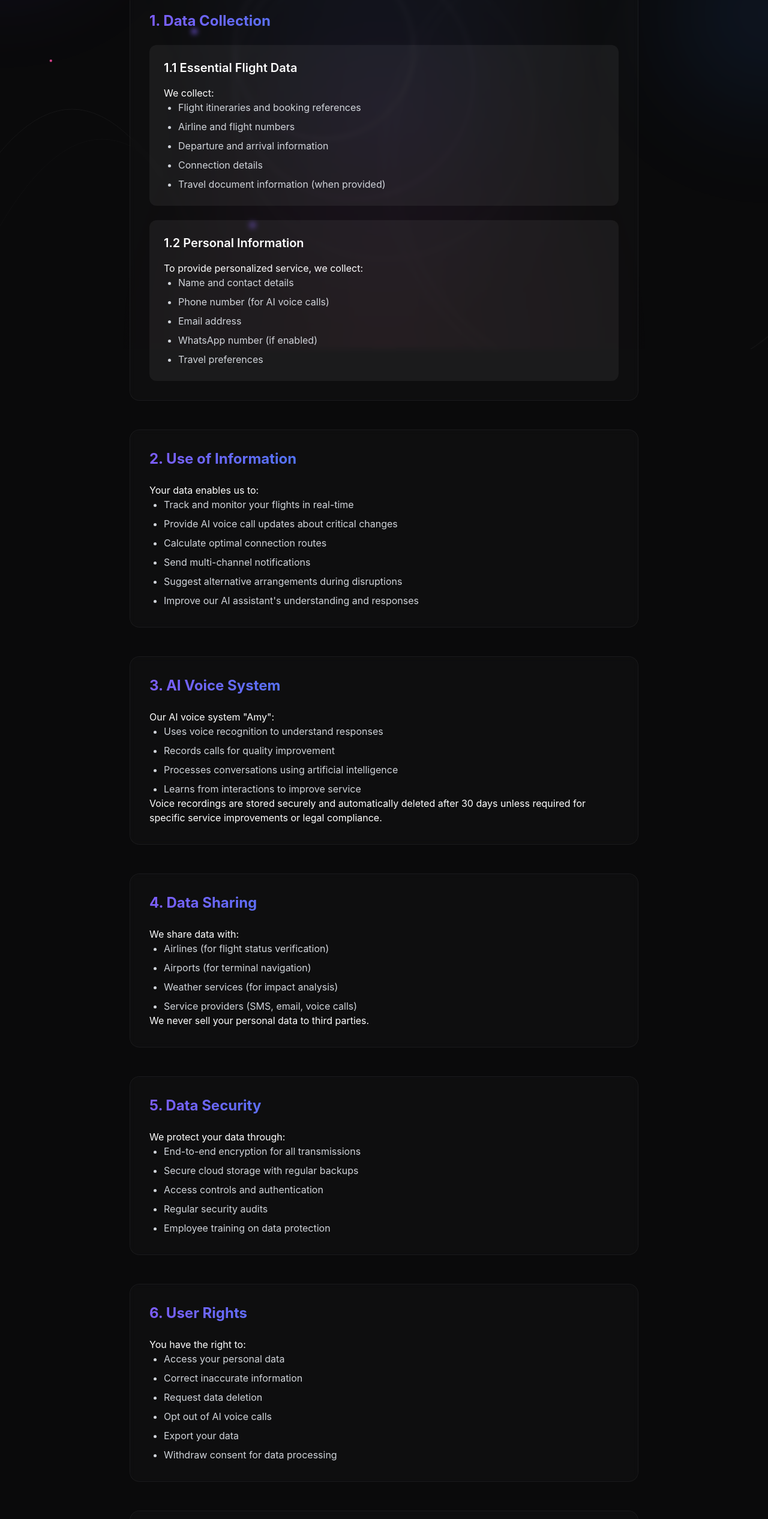
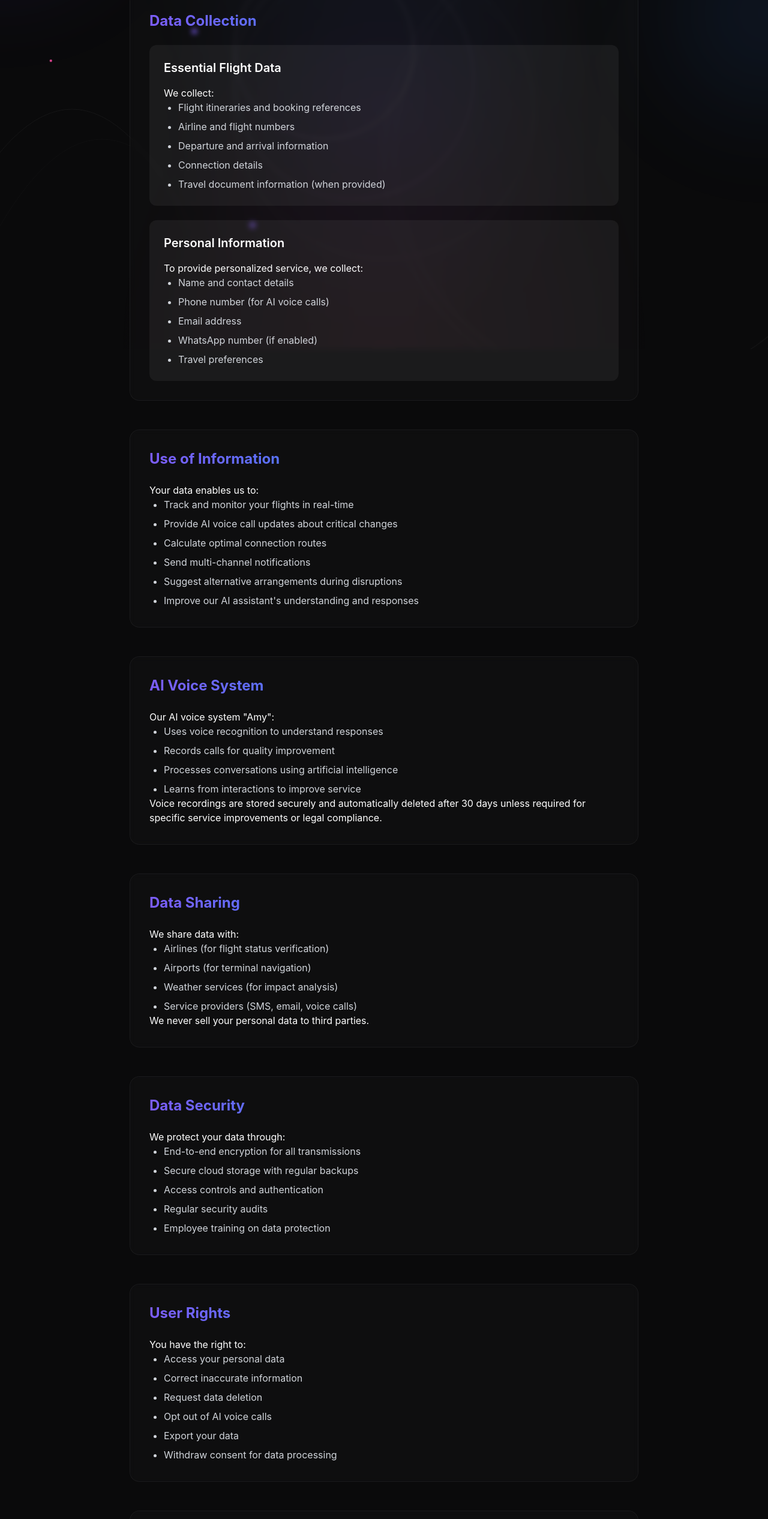
Before and after one commit to Feel-The-AGI/boardandgo-landing-page, a Next.js app: page /legal/privacy in a window 1280 px wide. Shown: the part 218-2750 px from the top of the page at 60% size. Built offline with nearby package versions, Linux system fonts and the light colour scheme.

Commit message:
privacy ui improvements

```diff
--- a/pages/legal/privacy.js
+++ b/pages/legal/privacy.js
@@ -27,10 +27,10 @@ export default function PrivacyPage() {
           <div className="space-y-12">
             <section>
               <div className="glass-effect rounded-2xl p-6 sm:p-8">
-                <h2 className="text-2xl font-bold mb-6 gradient-text">1. Data Collection</h2>
+                <h2 className="text-2xl font-bold mb-6 gradient-text">Data Collection</h2>
                 <div className="space-y-6">
                   <div className="bg-white/5 rounded-xl p-6">
-                    <h3 className="text-xl font-semibold mb-4">1.1 Essential Flight Data</h3>
+                    <h3 className="text-xl font-semibold mb-4">Essential Flight Data</h3>
                     <p>We collect:</p>
                     <ul className="list-disc pl-6 space-y-2 text-gray-300">
                       <li>Flight itineraries and booking references</li>
@@ -42,7 +42,7 @@ export default function PrivacyPage() {
                   </div>
 
                   <div className="bg-white/5 rounded-xl p-6">
-                    <h3 className="text-xl font-semibold mb-4">1.2 Personal Information</h3>
+                    <h3 className="text-xl font-semibold mb-4">Personal Information</h3>
                     <p>To provide personalized service, we collect:</p>
                     <ul className="list-disc pl-6 space-y-2 text-gray-300">
                       <li>Name and contact details</li>
@@ -58,7 +58,7 @@ export default function PrivacyPage() {
 
             <section>
               <div className="glass-effect rounded-2xl p-6 sm:p-8">
-                <h2 className="text-2xl font-bold mb-6 gradient-text">2. Use of Information</h2>
+                <h2 className="text-2xl font-bold mb-6 gradient-text">Use of Information</h2>
                 <p>Your data enables us to:</p>
                 <ul className="list-disc pl-6 space-y-2 text-gray-300">
                   <li>Track and monitor your flights in real-time</li>
@@ -73,7 +73,7 @@ export default function PrivacyPage() {
 
             <section>
               <div className="glass-effect rounded-2xl p-6 sm:p-8">
-                <h2 className="text-2xl font-bold mb-6 gradient-text">3. AI Voice System</h2>
+                <h2 className="text-2xl font-bold mb-6 gradient-text">AI Voice System</h2>
                 <p>Our AI voice system "Amy":</p>
                 <ul className="list-disc pl-6 space-y-2 text-gray-300">
                   <li>Uses voice recognition to understand responses</li>
@@ -90,7 +90,7 @@ export default function PrivacyPage() {
 
             <section>
               <div className="glass-effect rounded-2xl p-6 sm:p-8">
-                <h2 className="text-2xl font-bold mb-6 gradient-text">4. Data Sharing</h2>
+                <h2 className="text-2xl font-bold mb-6 gradient-text">Data Sharing</h2>
                 <p>We share data with:</p>
                 <ul className="list-disc pl-6 space-y-2 text-gray-300">
                   <li>Airlines (for flight status verification)</li>
@@ -106,7 +106,7 @@ export default function PrivacyPage() {
 
             <section>
               <div className="glass-effect rounded-2xl p-6 sm:p-8">
-                <h2 className="text-2xl font-bold mb-6 gradient-text">5. Data Security</h2>
+                <h2 className="text-2xl font-bold mb-6 gradient-text">Data Security</h2>
                 <p>We protect your data through:</p>
                 <ul className="list-disc pl-6 space-y-2 text-gray-300">
                   <li>End-to-end encryption for all transmissions</li>
@@ -120,7 +120,7 @@ export default function PrivacyPage() {
 
             <section>
               <div className="glass-effect rounded-2xl p-6 sm:p-8">
-                <h2 className="text-2xl font-bold mb-6 gradient-text">6. User Rights</h2>
+                <h2 className="text-2xl font-bold mb-6 gradient-text">User Rights</h2>
                 <p>You have the right to:</p>
                 <ul className="list-disc pl-6 space-y-2 text-gray-300">
                   <li>Access your personal data</li>
@@ -135,7 +135,7 @@ export default function PrivacyPage() {
 
             <section>
               <div className="glass-effect rounded-2xl p-6 sm:p-8">
-                <h2 className="text-2xl font-bold mb-6 gradient-text">7. Data Retention</h2>
+                <h2 className="text-2xl font-bold mb-6 gradient-text">Data Retention</h2>
                 <p>We retain data for:</p>
                 <ul className="list-disc pl-6 space-y-2 text-gray-300">
                   <li>Active accounts: Duration of account activity</li>
@@ -148,7 +148,7 @@ export default function PrivacyPage() {
 
             <section>
               <div className="glass-effect rounded-2xl p-6 sm:p-8">
-                <h2 className="text-2xl font-bold mb-6 gradient-text">8. International Transfers</h2>
+                <h2 className="text-2xl font-bold mb-6 gradient-text">International Transfers</h2>
                 <p>
                   As a global service, we may transfer data across borders. All international transfers
                   comply with relevant data protection laws and use appropriate safeguards.
@@ -158,7 +158,7 @@ export default function PrivacyPage() {
 
             <section>
               <div className="glass-effect rounded-2xl p-6 sm:p-8">
-                <h2 className="text-2xl font-bold mb-6 gradient-text">9. Children's Privacy</h2>
+                <h2 className="text-2xl font-bold mb-6 gradient-text">Children's Privacy</h2>
                 <p>
                   BoardAndGo does not knowingly collect data from children under 13. Parents or guardians
                   should manage flight tracking for young travelers.
@@ -168,7 +168,7 @@ export default function PrivacyPage() {
 
             <section>
               <div className="glass-effect rounded-2xl p-6 sm:p-8">
-                <h2 className="text-2xl font-bold mb-6 gradient-text">10. Contact Information</h2>
+                <h2 className="text-2xl font-bold mb-6 gradient-text">Contact Information</h2>
                 <p>For privacy concerns:</p>
                 <ul className="grid grid-cols-1 sm:grid-cols-2 gap-4 mt-4">
                   <li className="glass-effect p-4 rounded-xl flex items-center gap-3">
```
